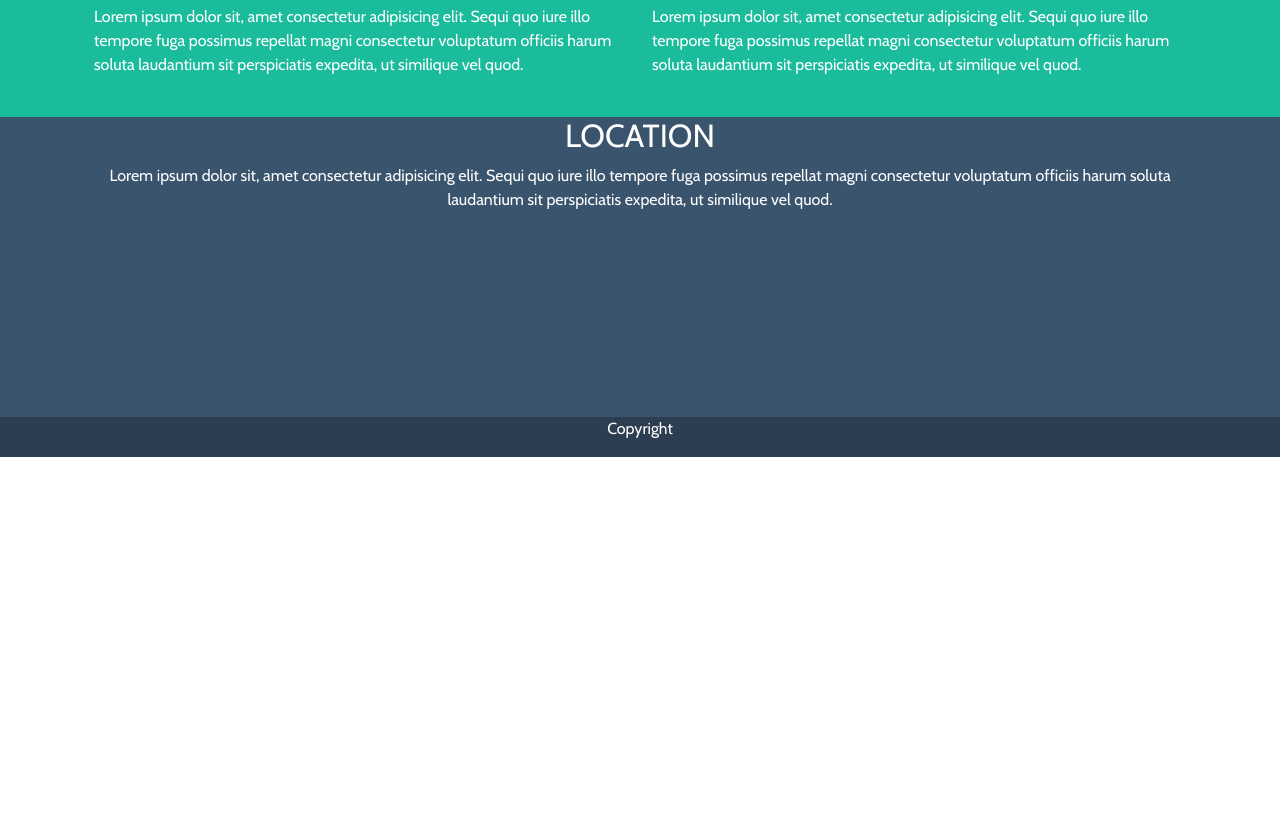
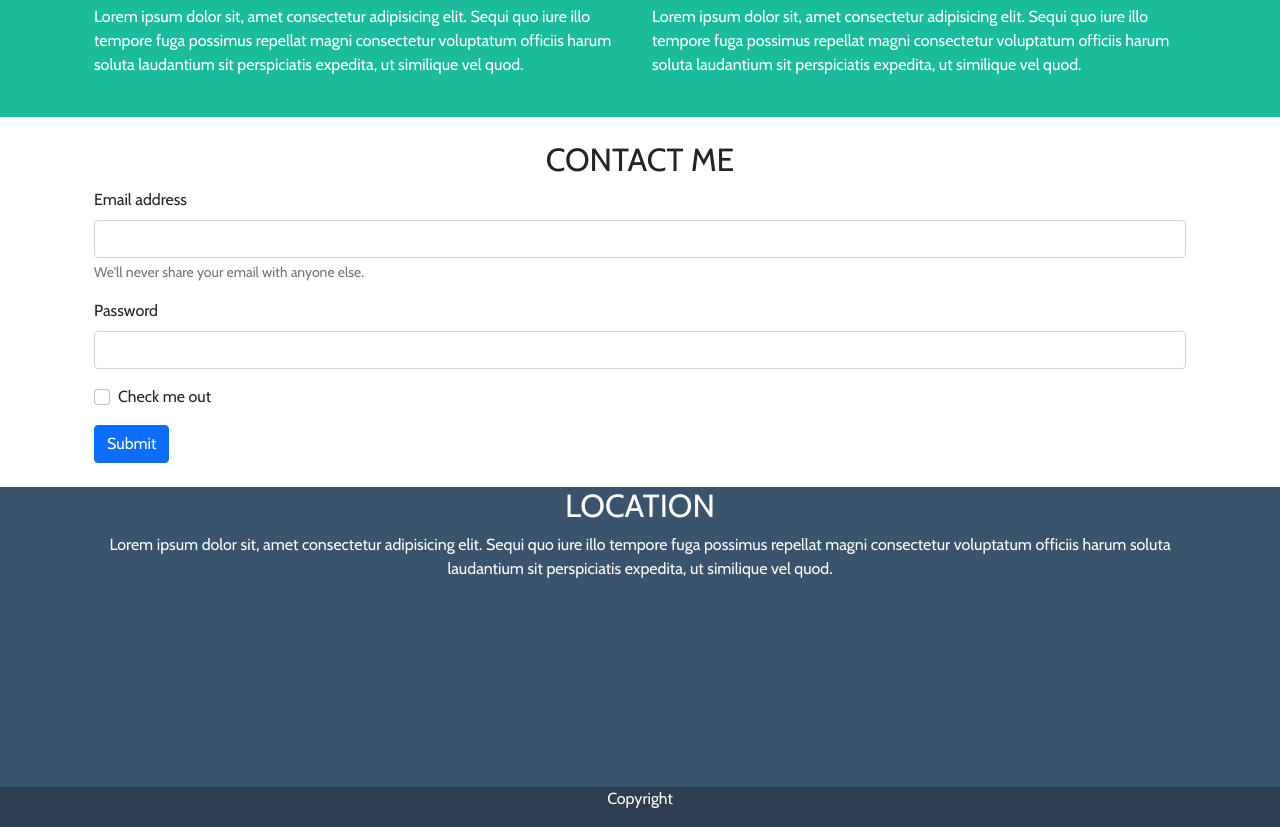
Before and after one commit to ManuelBravaccini/html-css-bootstrap-freelancer, a plain HTML site: page index.html in a window 1280 px wide. Shown: the part 1067-1894 px from the top of the page. Before the commit the page ends 1524 px from the top, so only its background shows below. Drawn offline with nearby package versions, Linux system fonts and the light colour scheme.

Commit message:
Implemtend section contact-me

```diff
--- a/index.html
+++ b/index.html
@@ -110,6 +110,29 @@
                 </div>
             </div>
         </section>
+        <section id="contact-me">
+            <div class="container p-4">
+                <div class="row text-center">
+                    <h2>CONTACT ME</h2>
+                </div>
+                <form>
+                    <div class="mb-3">
+                      <label for="exampleInputEmail1" class="form-label">Email address</label>
+                      <input type="email" class="form-control" id="exampleInputEmail1" aria-describedby="emailHelp">
+                      <div id="emailHelp" class="form-text">We'll never share your email with anyone else.</div>
+                    </div>
+                    <div class="mb-3">
+                      <label for="exampleInputPassword1" class="form-label">Password</label>
+                      <input type="password" class="form-control" id="exampleInputPassword1">
+                    </div>
+                    <div class="mb-3 form-check">
+                      <input type="checkbox" class="form-check-input" id="exampleCheck1">
+                      <label class="form-check-label" for="exampleCheck1">Check me out</label>
+                    </div>
+                    <button type="submit" class="btn btn-primary">Submit</button>
+                  </form>
+            </div>
+        </section>
         <section id="info">
             <div class="container">
                 <div class="row text-center">
```
